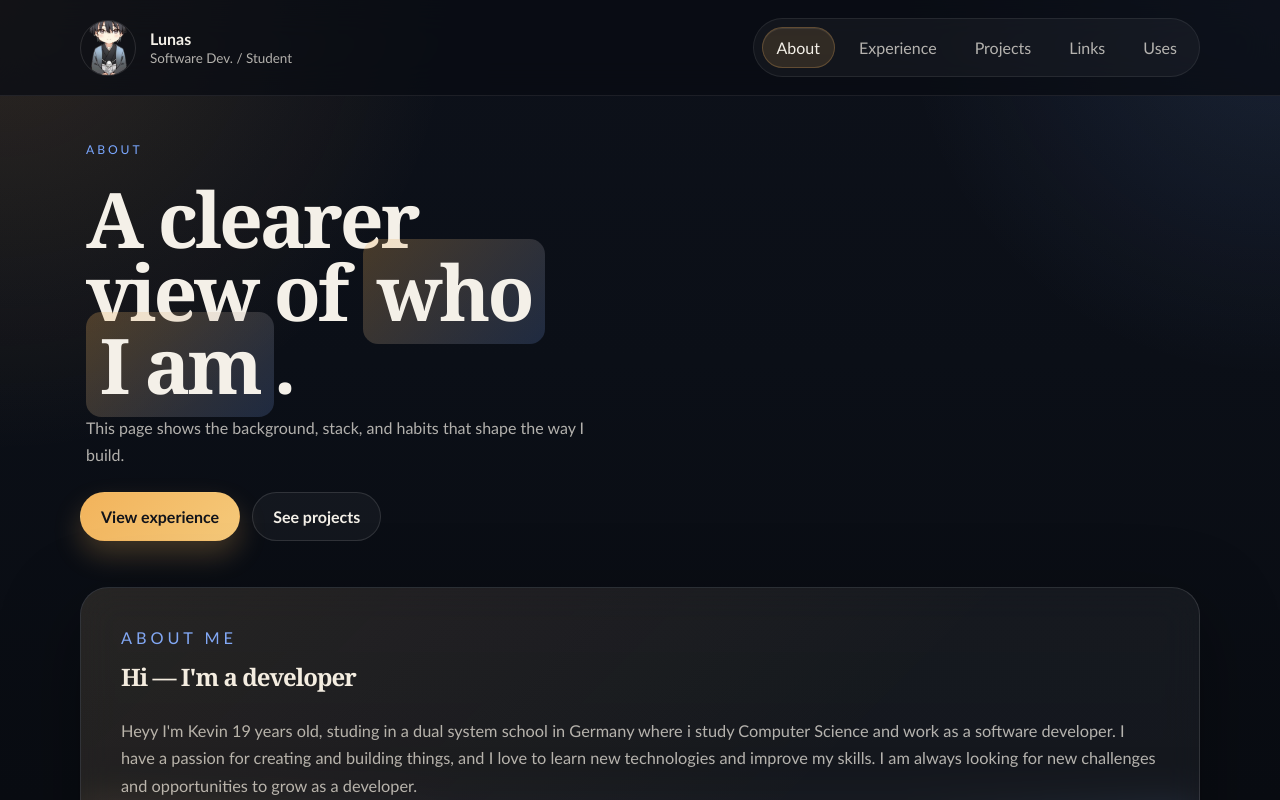
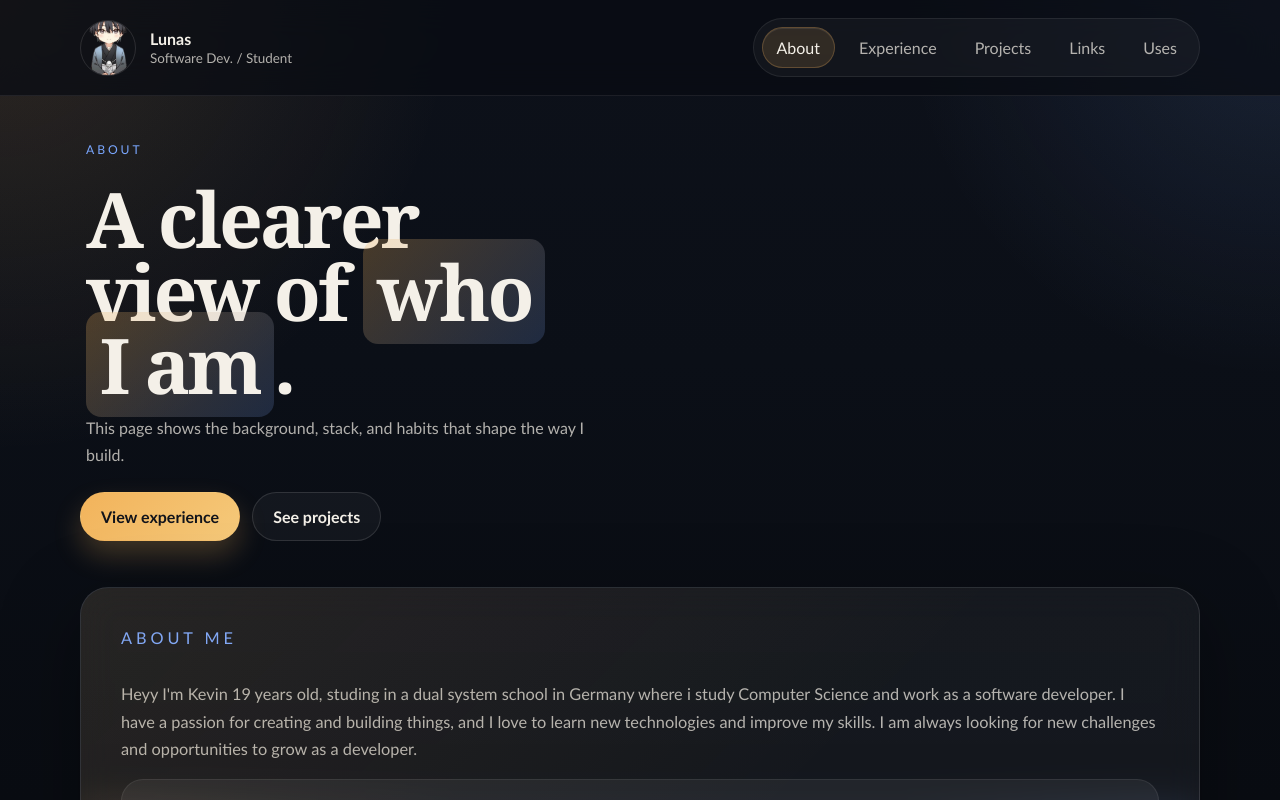
Before and after one commit to a2hengk/portfolio, a Next.js app: page /about in a window 1280 px wide. Shown: the top 800 px of the page. Built offline with nearby package versions, Linux system fonts and the light colour scheme.

Commit message:
last small changes

```diff
--- a/src/components/Sections/About.tsx
+++ b/src/components/Sections/About.tsx
@@ -3,7 +3,7 @@ import AnimeSection from "./Anime";
 
 export default function AboutSection() {
     const intro = {
-        title: "Hi — I'm a developer",
+        title: "",
         description:
             "Heyy I'm Kevin 19 years old, studing in a dual system school in Germany where i study Computer Science and work as a software developer. I have a passion for creating and building things, and I love to learn new technologies and improve my skills. I am always looking for new challenges and opportunities to grow as a developer.",
     };
--- a/src/components/Sections/Hero.tsx
+++ b/src/components/Sections/Hero.tsx
@@ -104,7 +104,7 @@ export default function HeroSection() {
                     <p className="hero__terminal-line hero__terminal-line--delay-1">&gt; init portfolio --status=live</p>
                     <p className="hero__terminal-line hero__terminal-line--delay-2">&gt; load stack: Next.js, TypeScript, CSS, React</p>
                     <p className="hero__terminal-line hero__terminal-line--delay-3">&gt; sync profile: HerrenknechtAG</p>
-                    <p className="hero__terminal-line hero__terminal-line--delay-4">&gt; sync profile: DHBW</p>
+                    <p className="hero__terminal-line hero__terminal-line--delay-4">&gt; sync profile: DHBW Karlsruhe</p>
                     <p className="hero__terminal-line hero__terminal-line--ready">All systems operational</p>
                 </div>
             </aside>
```
